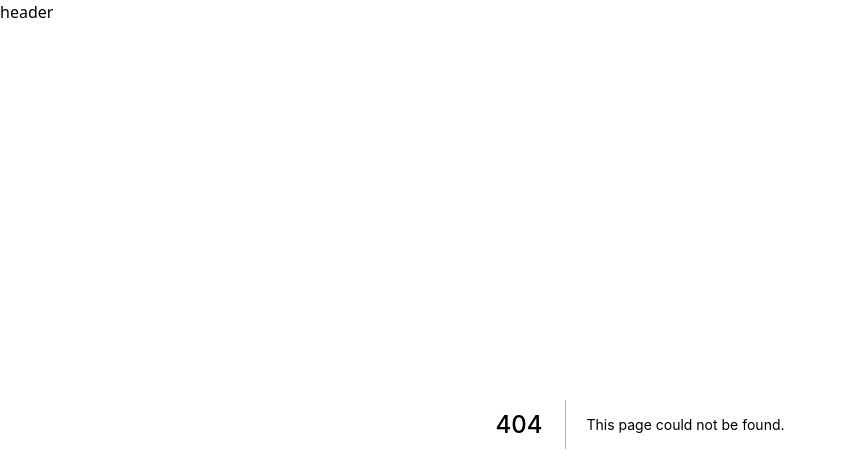
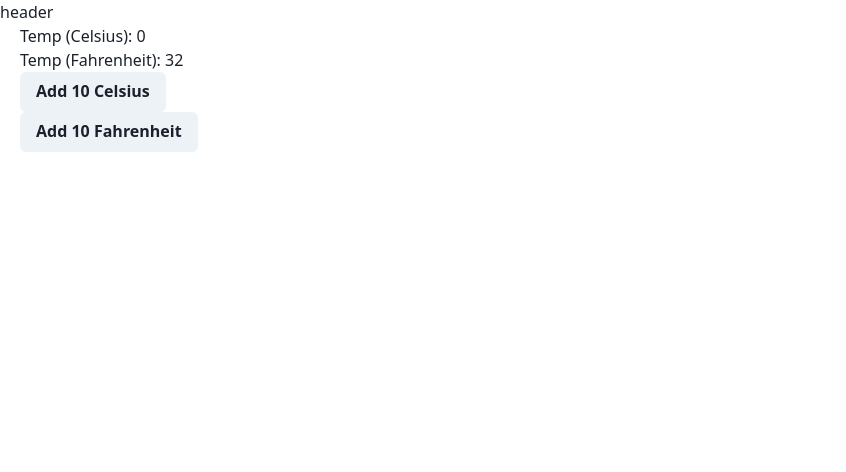
Before and after one commit to yugo-ibuki/recoil-playground, a Next.js app: page /celsius in a window 1280 px wide. Before the commit this address had no page. Shown: the top 472 px of the page, without its empty margins (0-846 px from the left). Built offline with nearby package versions, Linux system fonts and the light colour scheme.

Commit message:
celesius管理追加

```diff
--- /dev/null
+++ b/src/pages/celsius/index.tsx
@@ -0,0 +1,26 @@
+import { useRecoilState } from 'recoil'
+import { tempFahrenheit } from '@recoil/celsius/atom'
+import { tempCelsius } from '@recoil/celsius/selector'
+import { Button } from '@chakra-ui/react'
+
+const Celsius = () => {
+  const [tempF, setTempF] = useRecoilState(tempFahrenheit)
+  const [tempC, setTempC] = useRecoilState(tempCelsius)
+
+  const addTenCelsius = () => setTempC(tempC + 10)
+  const addTenFahrenheit = () => setTempF(tempF + 10)
+
+  return (
+    <div>
+      Temp (Celsius): {tempC}
+      <br />
+      Temp (Fahrenheit): {tempF}
+      <br />
+      <Button onClick={addTenCelsius}>Add 10 Celsius</Button>
+      <br />
+      <Button onClick={addTenFahrenheit}>Add 10 Fahrenheit</Button>
+    </div>
+  )
+}
+
+export default Celsius
--- /dev/null
+++ b/src/recoil/celsius/atom.ts
@@ -0,0 +1,9 @@
+import { atom } from 'recoil'
+import { RecoilAtomKeys } from '@recoil/key'
+
+export type TempFahrenheitState = number
+
+export const tempFahrenheit = atom<TempFahrenheitState>({
+  key: RecoilAtomKeys.TEMP_FAHRENHEIT,
+  default: 32,
+})
--- /dev/null
+++ b/src/recoil/celsius/selector.ts
@@ -0,0 +1,12 @@
+import { selector } from 'recoil'
+import { tempFahrenheit, TempFahrenheitState } from '@recoil/celsius/atom'
+import { RecoilSelectorKeys } from '@recoil/key'
+
+export const tempCelsius = selector<TempFahrenheitState>({
+  key: RecoilSelectorKeys.TEMP_CELSIUS,
+  get: ({get}) => ((get(tempFahrenheit) - 32) * 5) / 9,
+  set: ({set, get}, newValue) => set(tempFahrenheit, () => {
+    if (typeof newValue != 'number') return get(tempFahrenheit)
+    return (newValue * 9) / 5 + 32
+  }),
+})
--- a/src/recoil/key.ts
+++ b/src/recoil/key.ts
@@ -2,6 +2,7 @@ export enum RecoilAtomKeys {
   TODO_STATE = 'todoState',
   USER_STATE = 'userState',
   WORD_STATE = 'wordState',
+  TEMP_FAHRENHEIT = 'tempFahrenheit',
 }
 
 export enum RecoilSelectorKeys {
@@ -10,4 +11,5 @@ export enum RecoilSelectorKeys {
   USER_INFO = 'User_info',
   WORD_INFO = 'Word_info',
   USER_INFO_NAME = 'User_info_name',
+  TEMP_CELSIUS = 'tempCelsius',
 }
```
